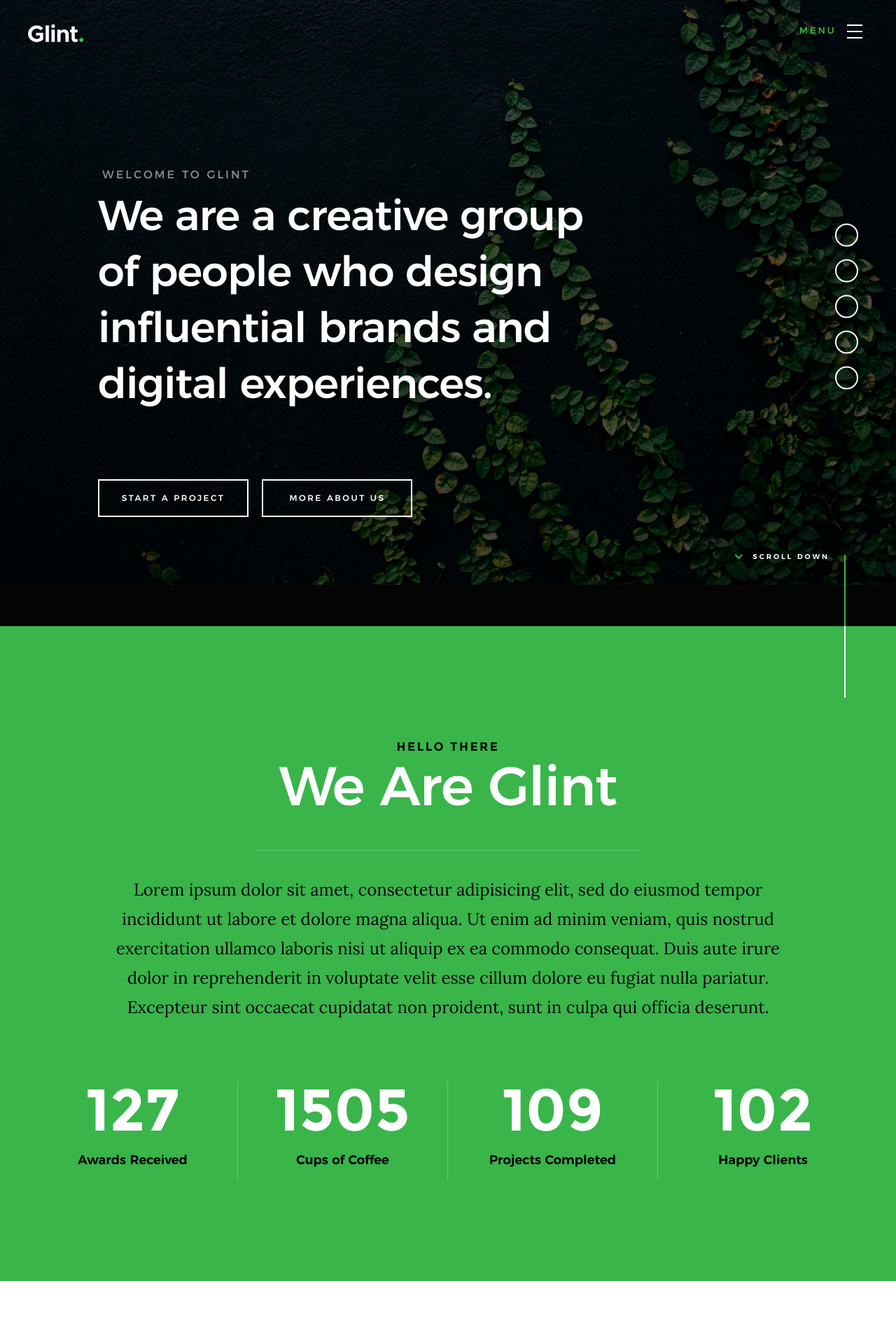
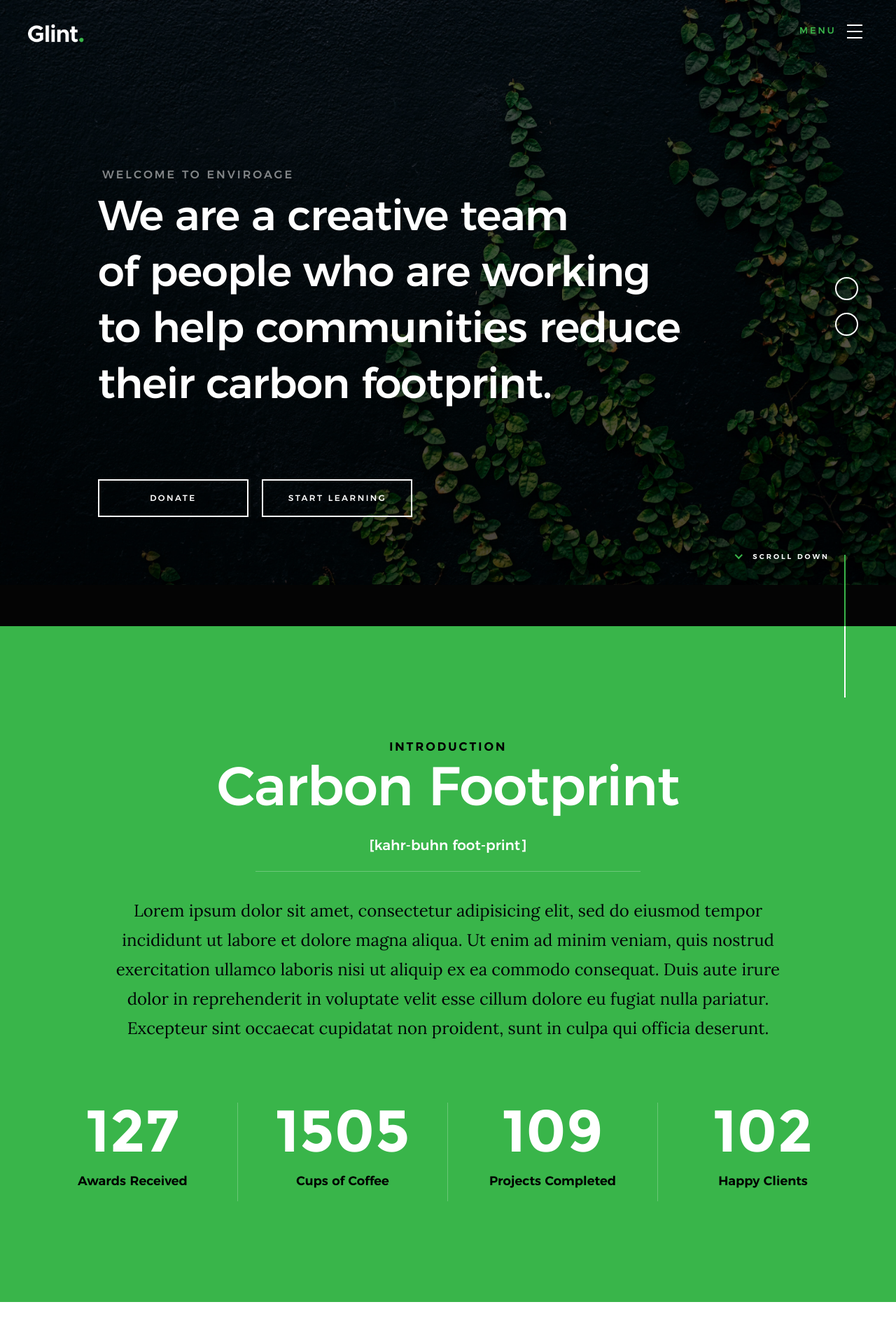
Before and after one commit to 23wrightl/carbon-repo, a PHP site: page / in a window 1280 px wide. Shown: the top 1901 px of the page at 70% size. Run offline with PHP 8.4, Linux system fonts and the light colour scheme; some web fonts are replaced.

Commit message:
updates to main page

```diff
--- a/css/base.css
+++ b/css/base.css
@@ -924,5 +924,8 @@ textarea {
     text-align: center;
 }
 
+#pronounciation{
+    font-size: 15pt;
+}
 
 /*# sourceMappingURL=base.css.map */
--- a/index.html
+++ b/index.html
@@ -107,21 +107,21 @@
 
             <div class="row home-content__main">
 
-                <h3>Welcome to Glint</h3>
+                <h3>Welcome to EnviroAge</h3>
 
                 <h1>
-                    We are a creative group <br>
-                    of people who design <br>
-                    influential brands and <br>
-                    digital experiences.
+                    We are a creative team <br>
+                    of people who are working<br>
+                    to help communities reduce<br>
+                    their carbon footprint.
                 </h1>
 
                 <div class="home-content__buttons">
                     <a href="#contact" class="smoothscroll btn btn--stroke">
-                        Start a Project
+                        Donate
                     </a>
                     <a href="#about" class="smoothscroll btn btn--stroke">
-                        More About Us
+                        Start Learning
                     </a>
                 </div>
 
@@ -143,16 +143,7 @@
                 <a href="#0"><i class="fa fa-facebook" aria-hidden="true"></i><span>Facebook</span></a>
             </li>
             <li>
-                <a href="#0"><i class="fa fa-twitter" aria-hidden="true"></i><span>Twiiter</span></a>
-            </li>
-            <li>
-                <a href="#0"><i class="fa fa-instagram" aria-hidden="true"></i><span>Instagram</span></a>
-            </li>
-            <li>
-                <a href="#0"><i class="fa fa-behance" aria-hidden="true"></i><span>Behance</span></a>
-            </li>
-            <li>
-                <a href="#0"><i class="fa fa-dribbble" aria-hidden="true"></i><span>Dribbble</span></a>
+                <a href="https://www.instagram.com/enviroage/" target="blank"><i class="fa fa-instagram" aria-hidden="true"></i><span>Instagram</span></a>
             </li>
         </ul>
         <!-- end home-social -->
@@ -166,8 +157,9 @@
 
         <div class="row section-header has-bottom-sep" data-aos="fade-up">
             <div class="col-full">
-                <h3 class="subhead subhead--dark">Hello There</h3>
-                <h1 class="display-1 display-1--light">We Are Glint</h1>
+                <h3 class="subhead subhead--dark">Introduction</h3>
+                <h1 class="display-1 display-1--light">Carbon Footprint</h1>
+                <span class="display-1 display-1--light" id="pronounciation">[kahr-buhn foot-print]</span>
             </div>
         </div> <!-- end section-header -->
 
```
